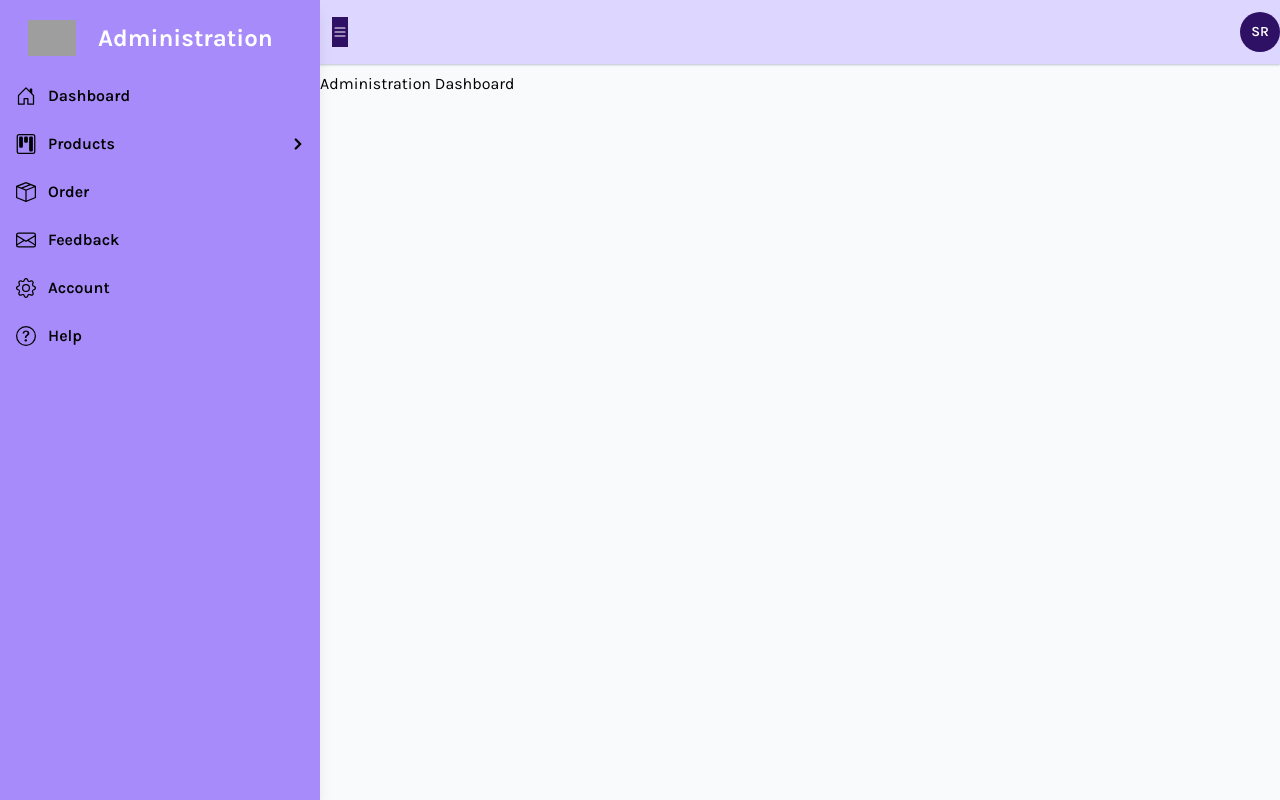
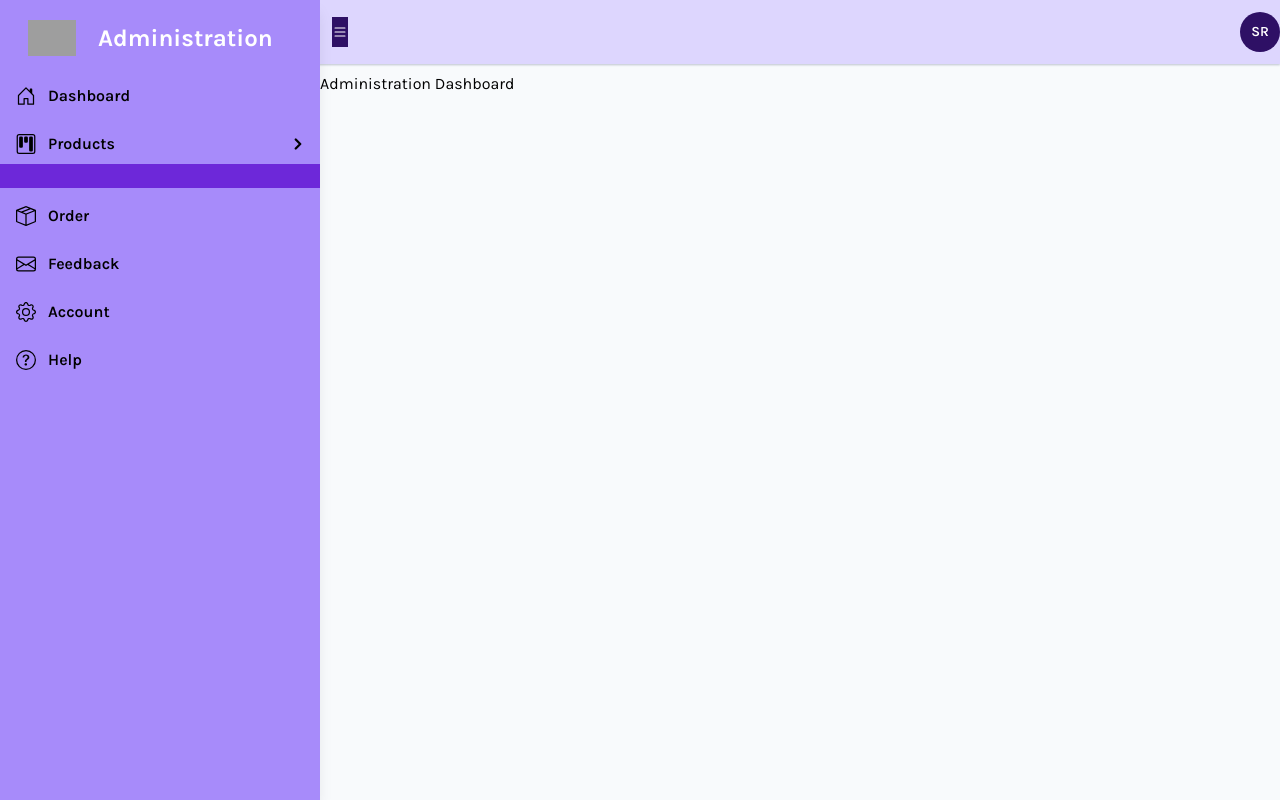
Before and after one commit to Allanthe/efssuper, a Next.js app: page / in a window 1280 px wide. Built offline with nearby package versions, Linux system fonts and the light colour scheme; grey boxes are pictures that could not be loaded.

Commit message:
last wed

```diff
--- a/components/sidebar-menu-items.tsx
+++ b/components/sidebar-menu-items.tsx
@@ -16,7 +16,10 @@ export const SideBarMenuItems = ({ item }: { item: SideBarItems }) => {
                 <BsChevronRight className='ml-auto stroke-2 text-xs'/>
 
             </a>
-            <div>
+            <div className='bg-violet-700 border-1-4'>
+                <div className='grid gap-y-2 px-10 py-3 leading-5'>
+
+                </div>
 
             </div>
         </div>
```
